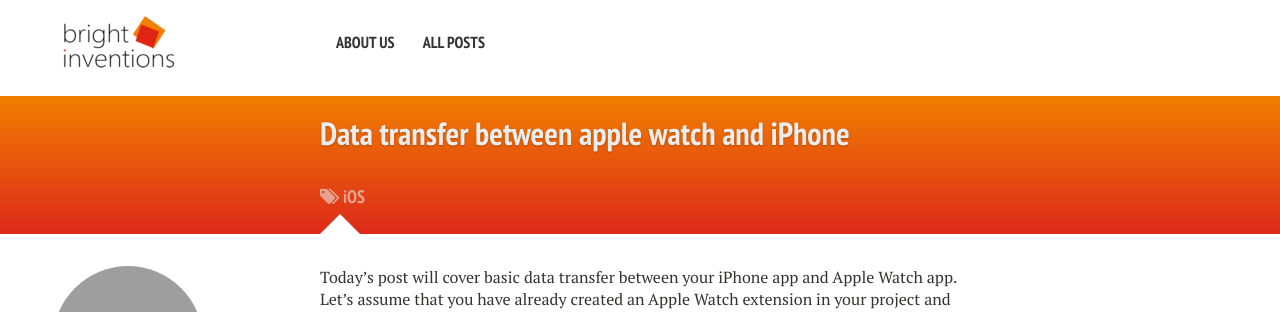
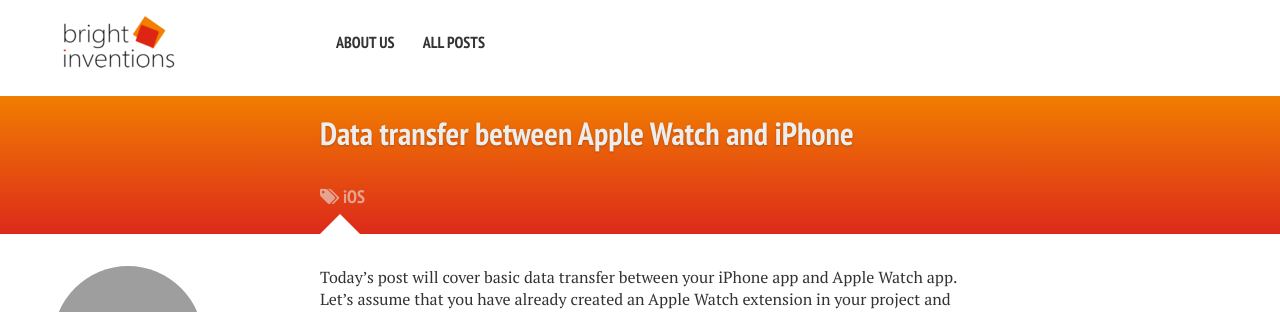
Before and after one commit to bright/bright.github.io, a Jekyll site: the page built from _posts/2015-10-02-apple-watch-iphone-data-transfer.md, in a window 1280 px wide and 1400 px high. Shown: the top 312 px of the window. Built offline with Jekyll 4.4.1, drawn with Linux system fonts in a browser that asks for light colours; nearby versions of some CDN libraries; Markdown is read by kramdown in place of the engine named in the settings; comment, search, counter and statistics services are not loaded; some of the changed text lies outside the part shown; grey boxes are pictures that could not be loaded.

```diff
--- a/_posts/2015-10-02-apple-watch-iphone-data-transfer.md
+++ b/_posts/2015-10-02-apple-watch-iphone-data-transfer.md
@@ -1,6 +1,6 @@
 ---
 layout: post
-title: Data transfer between apple watch and iPhone
+title: Data transfer between Apple Watch and iPhone
 tags: iOS
 comments: true
 author: eliasz
```
